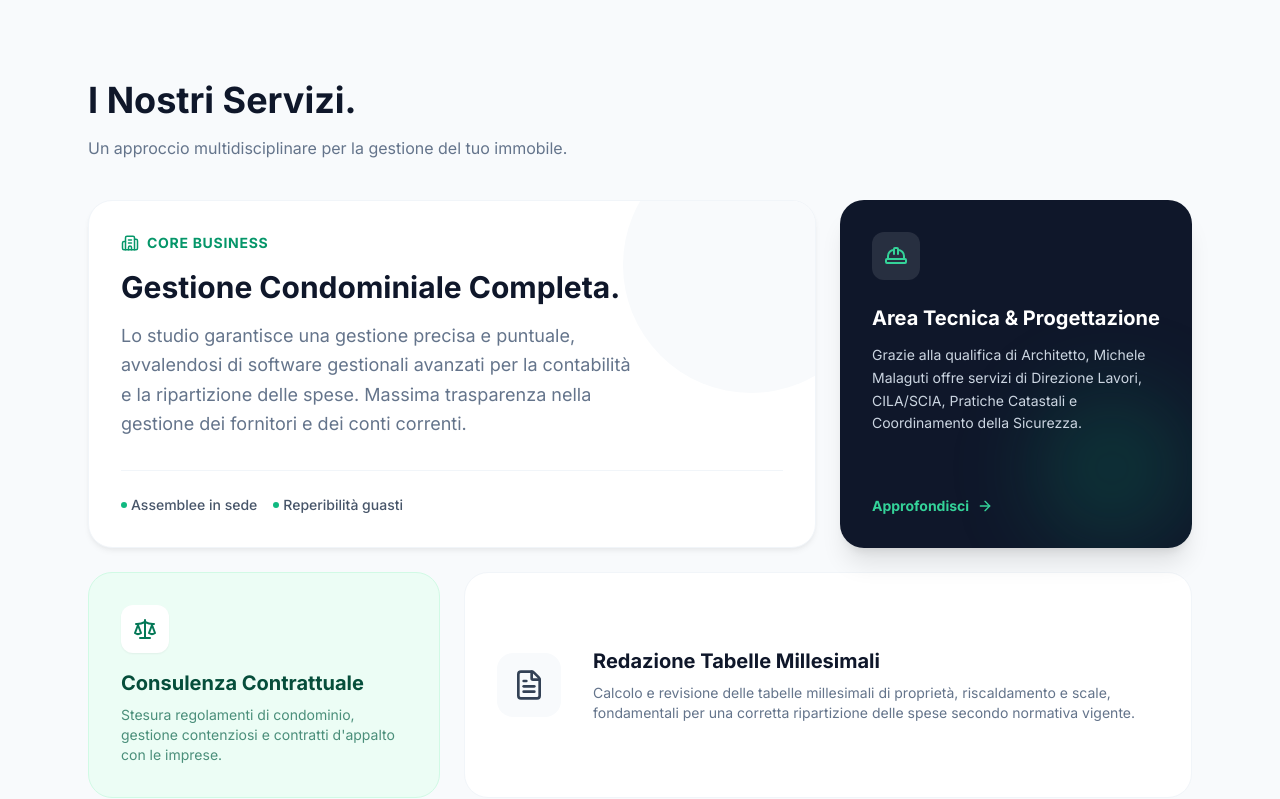
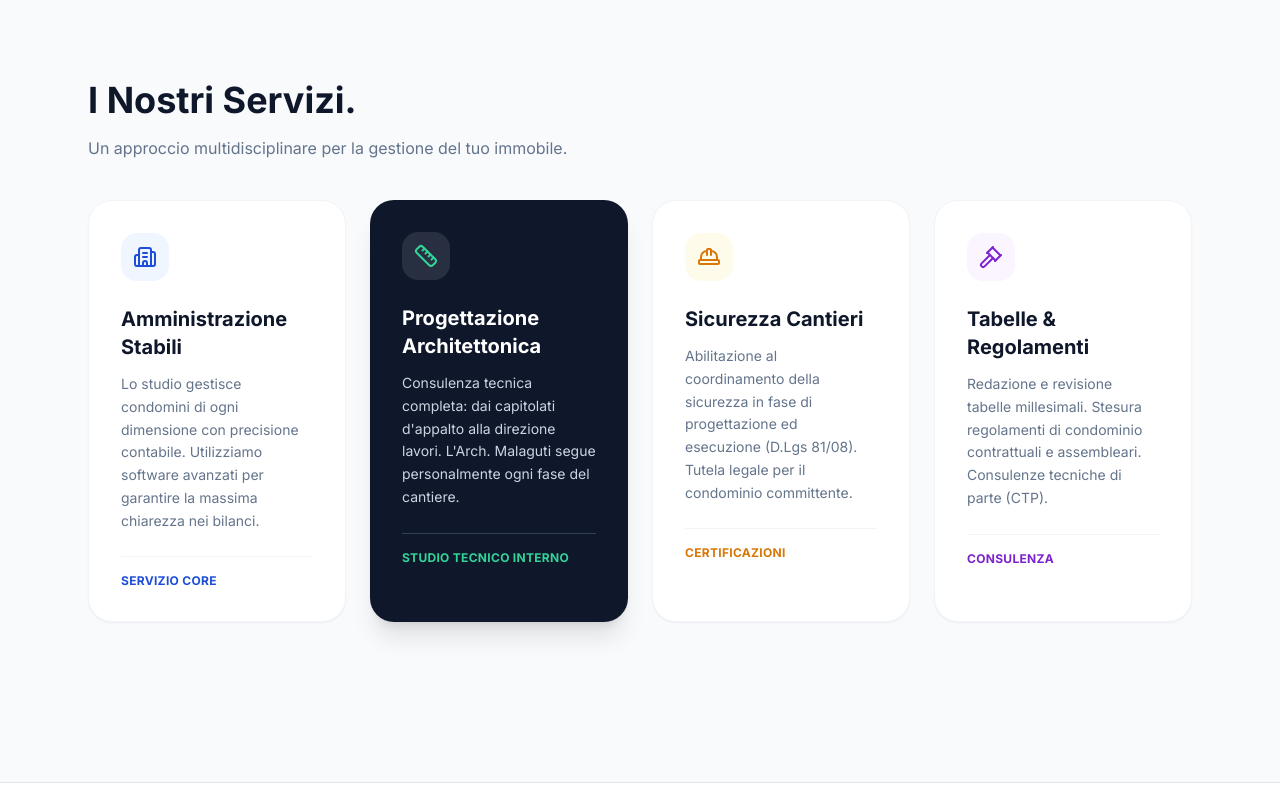
Before and after one commit to rmike99/studio-malaguti-demo, a Next.js app: page / in a window 1280 px wide. Shown: the part 960-1759 px from the top of the page. Built offline with nearby package versions, Linux system fonts and the light colour scheme.

Commit message:
Fix Dashboard types for build

```diff
--- a/src/components/Dashboard.tsx
+++ b/src/components/Dashboard.tsx
@@ -1,16 +1,20 @@
 "use client";
-import { motion } from "framer-motion";
-import { Building2, Scale, HardHat, FileText, ArrowRight } from "lucide-react";
+import { motion, Variants } from "framer-motion"; // 1. Importiamo "Variants"
+import { Building2, Ruler, Gavel, HardHat, ArrowRight } from "lucide-react";
 
-// Varianti animazione
-const containerVariants = {
+// 2. Assegniamo il tipo ": Variants" a queste costanti
+const containerVariants: Variants = {
   hidden: { opacity: 0 },
   visible: { opacity: 1, transition: { staggerChildren: 0.15 } }
 };
 
-const itemVariants = {
+const itemVariants: Variants = {
   hidden: { y: 20, opacity: 0 },
-  visible: { y: 0, opacity: 1, transition: { type: "spring", stiffness: 50 } }
+  visible: {
+    y: 0,
+    opacity: 1,
+    transition: { type: "spring", stiffness: 50 }
+  }
 };
 
 export default function Dashboard() {
@@ -19,74 +23,61 @@ export default function Dashboard() {
       variants={containerVariants}
       initial="hidden"
       animate="visible"
-      className="grid grid-cols-1 md:grid-cols-3 gap-6"
+      className="grid grid-cols-1 md:grid-cols-2 lg:grid-cols-4 gap-6"
     >
-      {/* CARD 1: Amministrazione (Grande) */}
-      <motion.div variants={itemVariants} className="md:col-span-2 bg-white rounded-3xl p-8 shadow-soft border border-slate-100 hover:shadow-card transition-all relative overflow-hidden group">
-        <div className="absolute top-0 right-0 w-64 h-64 bg-slate-50 rounded-full -mr-16 -mt-16 transition-transform group-hover:scale-105 z-0"></div>
-
-        <div className="relative z-10 flex flex-col h-full justify-between">
-          <div>
-            <div className="flex items-center gap-2 text-emerald-600 font-bold uppercase tracking-wider text-sm mb-4">
-              <Building2 size={18} /> Core Business
+      {/* CARD 1: Amministrazione */}
+      <motion.div variants={itemVariants} className="bg-white rounded-3xl p-8 shadow-sm border border-slate-100 hover:shadow-lg transition-all group">
+        <div className="w-12 h-12 bg-blue-50 text-blue-700 rounded-2xl flex items-center justify-center mb-6 group-hover:scale-110 transition-transform">
+           <Building2 size={24} />
         </div>
-            <h3 className="text-3xl font-bold text-slate-900 mb-4">Gestione Condominiale Completa.</h3>
-            <p className="text-slate-500 text-lg max-w-lg leading-relaxed">
-              Lo studio garantisce una gestione precisa e puntuale, avvalendosi di software gestionali avanzati per la contabilità e la ripartizione delle spese. Massima trasparenza nella gestione dei fornitori e dei conti correnti.
+        <h3 className="text-xl font-bold text-slate-900 mb-3">Amministrazione Stabili</h3>
+        <p className="text-slate-500 text-sm leading-relaxed mb-6">
+          Lo studio gestisce condomini di ogni dimensione con precisione contabile. Utilizziamo software avanzati per garantire la massima chiarezza nei bilanci.
         </p>
-          </div>
-
-          <div className="mt-8 pt-6 border-t border-slate-100 flex gap-4 text-sm font-medium text-slate-600">
-             <span className="flex items-center gap-1"><span className="w-1.5 h-1.5 bg-emerald-500 rounded-full"></span> Assemblee in sede</span>
-             <span className="flex items-center gap-1"><span className="w-1.5 h-1.5 bg-emerald-500 rounded-full"></span> Reperibilità guasti</span>
-          </div>
+        <div className="border-t border-slate-100 pt-4 mt-auto">
+          <p className="text-xs font-bold text-blue-700 uppercase tracking-wide">Servizio Core</p>
         </div>
       </motion.div>
 
-      {/* CARD 2: Studio Tecnico (Verticale) */}
-      <motion.div variants={itemVariants} className="bg-slate-900 rounded-3xl p-8 text-white shadow-xl relative overflow-hidden group">
-        <div className="absolute bottom-0 right-0 w-40 h-40 bg-emerald-600/20 rounded-full blur-2xl group-hover:bg-emerald-600/30 transition-all"></div>
-
-        <div className="relative z-10 h-full flex flex-col justify-between">
-           <div>
-             <div className="w-12 h-12 bg-white/10 rounded-xl flex items-center justify-center mb-6">
-                <HardHat size={24} className="text-emerald-400"/>
+      {/* CARD 2: Architettura */}
+      <motion.div variants={itemVariants} className="bg-slate-900 rounded-3xl p-8 shadow-xl hover:shadow-2xl transition-all group text-white">
+        <div className="w-12 h-12 bg-white/10 text-emerald-400 rounded-2xl flex items-center justify-center mb-6 group-hover:scale-110 transition-transform">
+           <Ruler size={24} />
         </div>
-             <h3 className="text-xl font-bold mb-3">Area Tecnica & Progettazione</h3>
-             <p className="text-slate-300 text-sm leading-relaxed">
-               Grazie alla qualifica di Architetto, Michele Malaguti offre servizi di Direzione Lavori, CILA/SCIA, Pratiche Catastali e Coordinamento della Sicurezza.
+        <h3 className="text-xl font-bold mb-3">Progettazione Architettonica</h3>
+        <p className="text-slate-300 text-sm leading-relaxed mb-6">
+          Consulenza tecnica completa: dai capitolati d'appalto alla direzione lavori. L'Arch. Malaguti segue personalmente ogni fase del cantiere.
         </p>
-           </div>
-
-           <div className="mt-6">
-             <div className="flex items-center gap-2 text-emerald-400 text-sm font-bold cursor-pointer hover:underline">
-               Approfondisci <ArrowRight size={16}/>
-             </div>
-           </div>
+        <div className="border-t border-slate-700 pt-4 mt-auto">
+          <p className="text-xs font-bold text-emerald-400 uppercase tracking-wide">Studio Tecnico Interno</p>
         </div>
       </motion.div>
 
-      {/* CARD 3: Consulenza Legale */}
-      <motion.div variants={itemVariants} className="bg-emerald-50 rounded-3xl p-8 border border-emerald-100 hover:shadow-md transition-all">
-         <div className="flex items-start justify-between mb-4">
-            <div className="p-3 bg-white text-emerald-700 rounded-xl shadow-sm"><Scale size={24}/></div>
+      {/* CARD 3: Sicurezza */}
+      <motion.div variants={itemVariants} className="bg-white rounded-3xl p-8 shadow-sm border border-slate-100 hover:shadow-lg transition-all group">
+        <div className="w-12 h-12 bg-amber-50 text-amber-600 rounded-2xl flex items-center justify-center mb-6 group-hover:scale-110 transition-transform">
+           <HardHat size={24} />
         </div>
-         <h3 className="text-xl font-bold text-emerald-900 mb-2">Consulenza Contrattuale</h3>
-         <p className="text-emerald-800/70 text-sm">
-           Stesura regolamenti di condominio, gestione contenziosi e contratti d'appalto con le imprese.
+        <h3 className="text-xl font-bold text-slate-900 mb-3">Sicurezza Cantieri</h3>
+        <p className="text-slate-500 text-sm leading-relaxed mb-6">
+          Abilitazione al coordinamento della sicurezza in fase di progettazione ed esecuzione (D.Lgs 81/08). Tutela legale per il condominio committente.
         </p>
+        <div className="border-t border-slate-100 pt-4 mt-auto">
+          <p className="text-xs font-bold text-amber-600 uppercase tracking-wide">Certificazioni</p>
+        </div>
       </motion.div>
 
       {/* CARD 4: Tabelle Millesimali */}
-      <motion.div variants={itemVariants} className="md:col-span-2 bg-white rounded-3xl p-8 border border-slate-100 hover:shadow-md transition-all flex flex-col md:flex-row items-center gap-8">
-         <div className="p-4 bg-slate-50 rounded-2xl shrink-0">
-            <FileText size={32} className="text-slate-700"/>
+      <motion.div variants={itemVariants} className="bg-white rounded-3xl p-8 shadow-sm border border-slate-100 hover:shadow-lg transition-all group">
+        <div className="w-12 h-12 bg-purple-50 text-purple-700 rounded-2xl flex items-center justify-center mb-6 group-hover:scale-110 transition-transform">
+           <Gavel size={24} />
         </div>
-         <div>
-            <h3 className="text-xl font-bold text-slate-900 mb-2">Redazione Tabelle Millesimali</h3>
-            <p className="text-slate-500 text-sm">
-              Calcolo e revisione delle tabelle millesimali di proprietà, riscaldamento e scale, fondamentali per una corretta ripartizione delle spese secondo normativa vigente.
+        <h3 className="text-xl font-bold text-slate-900 mb-3">Tabelle & Regolamenti</h3>
+        <p className="text-slate-500 text-sm leading-relaxed mb-6">
+          Redazione e revisione tabelle millesimali. Stesura regolamenti di condominio contrattuali e assembleari. Consulenze tecniche di parte (CTP).
         </p>
+        <div className="border-t border-slate-100 pt-4 mt-auto">
+          <p className="text-xs font-bold text-purple-700 uppercase tracking-wide">Consulenza</p>
         </div>
       </motion.div>
 
```
Lines whose indentation alone changed are shown as unchanged.
